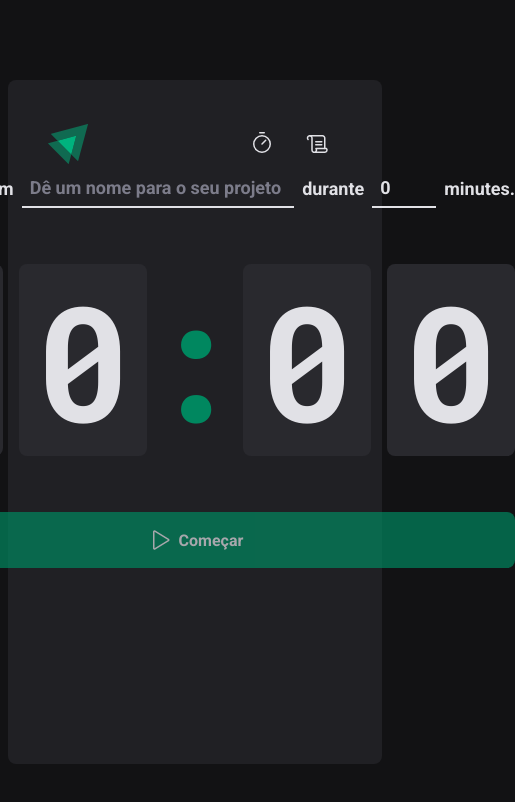
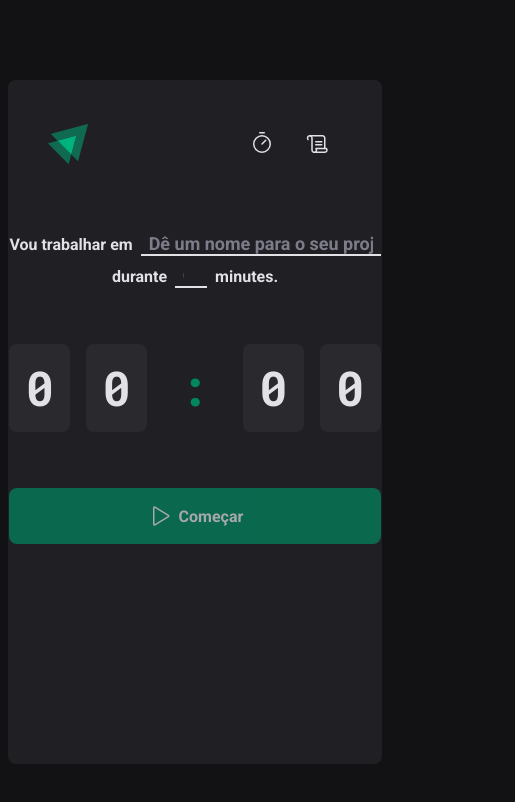
Before and after one commit to rafaelborges26/pomodoro-web, a React (Vite) app: page / in a window 390 px wide. Shown: the top 802 px of the page, 515 px wide, since content can reach past the window. Built offline with nearby package versions, Linux system fonts and the light colour scheme.

Commit message:
added responsiveness

```diff
--- a/src/pages/Home/Components/CountDown/styles.ts
+++ b/src/pages/Home/Components/CountDown/styles.ts
@@ -8,6 +8,16 @@ export const CountDownContainer = styled.div`
 
   display: flex;
   gap: 1rem;
+
+  @media screen and (max-width: 820px) {
+    font-size: 5rem;
+    line-height: 4rem;
+  }
+
+  @media screen and (max-width: 620px) {
+    font-size: 3rem;
+    line-height: 1.5rem;
+  }
 
   span {
     background: ${(props) => props.theme['gray-700']};
--- a/src/pages/Home/Components/NewCycleForm/styles.ts
+++ b/src/pages/Home/Components/NewCycleForm/styles.ts
@@ -10,6 +10,10 @@ export const FormContainer = styled.div`
   font-size: 1.125rem;
   font-weight: bold;
   flex-wrap: wrap;
+
+  @media screen and (max-width: 620px) {
+    font-size: 1rem;
+  }
 `
 
 const BaseInput = styled.input`
@@ -30,6 +34,10 @@ const BaseInput = styled.input`
   &::placeholder {
     color: ${(props) => props.theme['gray-500']};
   }
+
+  @media screen and (max-width: 620px) {
+    height: 1.5rem;
+  }
 `
 
 export const TaskInput = styled(BaseInput)`
@@ -42,4 +50,8 @@ export const TaskInput = styled(BaseInput)`
 
 export const MinutesAmountInput = styled(BaseInput)`
   width: 4rem;
+
+  @media screen and (max-width: 620px) {
+    width: 2rem;
+  }
 `
--- a/src/pages/Home/styles.ts
+++ b/src/pages/Home/styles.ts
@@ -12,6 +12,10 @@ export const HomeContainer = styled.main`
     flex-direction: column;
     align-items: center;
     gap: 3.5rem;
+
+    @media screen and (max-width: 820px) {
+      margin-top: 4rem;
+    }
   }
 `
 
```
